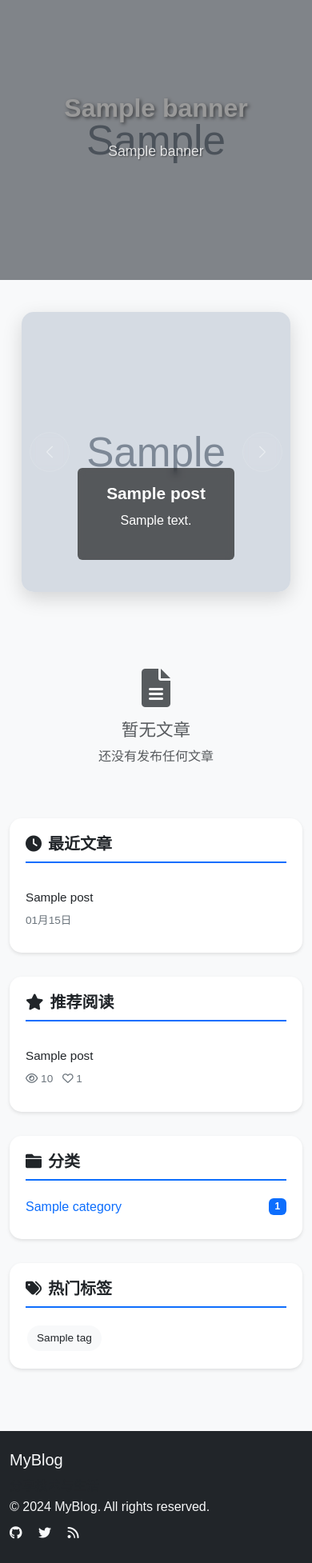
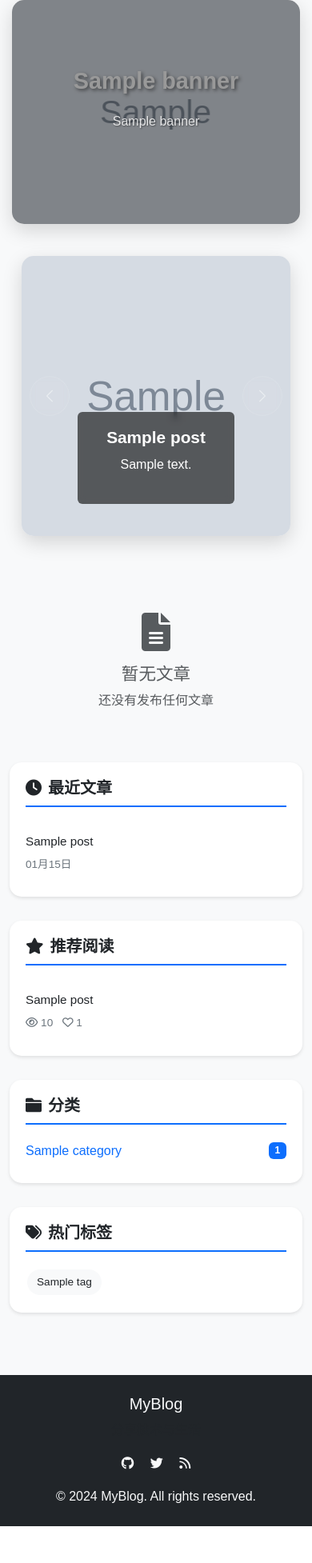
Before and after one commit to jhzhou002/blog, a Django app: page / in a window 390 px wide. Shown: the part 62-2016 px from the top of the page at 80% size. After the commit the page ends 1970 px from the top, so only its background shows below. Run offline with Django 4.2, Linux system fonts and the light colour scheme; tables that the repository leaves empty hold one stand-in row (values such as "Sample post"); grey boxes marked "Sample" are stand-in pictures.

Commit message:
Implement comprehensive homepage UI improvements and responsive design
- Enhanced hero banner carousel with proper rounded corners and side margins
- Redesigned blog post cards with consistent unified layout and dimensions
- Restructured post card layout: left image, right content with title/summary separation
- Added comprehensive post statistics footer with engagement metrics
- Centralized footer information and social media links for better visual balance
- Repositioned back-to-top button above footer area with modern styling
- Implemented responsive design for mobile devices with adaptive card layouts
- Added smooth hover effects and image scaling animations
- Improved typography and spacing for better readability
- Enhanced visual hierarchy with proper content organization

🤖 Generated with [Claude Code](https://claude.ai/code)

Co-Authored-By: Claude <noreply@anthropic.com>

```diff
--- a/static/css/style.css
+++ b/static/css/style.css
@@ -45,14 +45,18 @@ body {
 .hero-banner-section {
     position: relative;
     margin-bottom: 40px;
+    padding: 0 30px; /* 左右留边距 */
 }
 
 .hero-carousel {
-    height: 500px;
+    height: 400px;
+    border-radius: 20px; /* 圆角矩形 */
+    overflow: hidden;
+    box-shadow: 0 8px 25px rgba(0, 0, 0, 0.15);
 }
 
 .hero-banner {
-    height: 500px;
+    height: 400px;
     background-size: cover;
     background-position: center;
     position: relative;
@@ -130,30 +134,35 @@ body {
 }
 
 @media (max-width: 768px) {
+    .hero-banner-section {
+        padding: 0 15px; /* 小屏幕减少边距 */
+    }
+
     .hero-carousel,
     .hero-banner {
-        height: 350px;
+        height: 280px;
+        border-radius: 15px; /* 小屏幕圆角稍小 */
     }
 
     .hero-carousel .hero-title {
-        font-size: 2rem;
+        font-size: 1.8rem;
     }
 
     .hero-carousel .hero-subtitle {
-        font-size: 1.1rem;
+        font-size: 1rem;
     }
 
     .hero-carousel-control {
-        width: 50px;
-        height: 50px;
+        width: 45px;
+        height: 45px;
     }
 
     .hero-carousel-control.carousel-control-prev {
-        left: 15px;
+        left: 10px;
     }
 
     .hero-carousel-control.carousel-control-next {
-        right: 15px;
+        right: 10px;
     }
 }
 
--- a/static/js/main.js
+++ b/static/js/main.js
@@ -244,22 +244,15 @@ if ('IntersectionObserver' in window) {
 }
 
 // Back to top button
-function addBackToTopButton() {
-    const backToTopHTML = `
-        <button id="backToTop" class="btn btn-primary position-fixed d-none"
-                style="bottom: 20px; right: 20px; border-radius: 50%; width: 50px; height: 50px; z-index: 1000;">
-            <i class="fas fa-arrow-up"></i>
-        </button>
-    `;
-    document.body.insertAdjacentHTML('beforeend', backToTopHTML);
-
+function initBackToTopButton() {
     const backToTopBtn = document.getElementById('backToTop');
 
+    if (backToTopBtn) {
         window.addEventListener('scroll', () => {
             if (window.pageYOffset > 300) {
-            backToTopBtn.classList.remove('d-none');
+                backToTopBtn.classList.add('show');
             } else {
-            backToTopBtn.classList.add('d-none');
+                backToTopBtn.classList.remove('show');
             }
         });
 
@@ -270,6 +263,7 @@ function addBackToTopButton() {
             });
         });
     }
+}
 
 // Initialize back to top button
-addBackToTopButton();
+initBackToTopButton();
--- a/templates/base.html
+++ b/templates/base.html
@@ -85,22 +85,25 @@
         {% block content %}{% endblock %}
     </main>
 
+    <!-- Back to Top Button -->
+    <button id="backToTop" class="back-to-top-btn">
+        <i class="fas fa-arrow-up"></i>
+    </button>
+
     <!-- Footer -->
     <footer class="bg-dark text-light py-4 mt-5">
         <div class="container">
-            <div class="row align-items-center">
-                <div class="col-md-6">
+            <div class="text-center">
+                <div class="mb-3">
                     <h5 class="mb-2">MyBlog</h5>
                     <p class="mb-0 text-muted">分享技术与生活</p>
                 </div>
-                <div class="col-md-6 text-md-end">
-                    <p class="mb-0">&copy; 2024 MyBlog. All rights reserved.</p>
-                    <div class="mt-2">
-                        <a href="#" class="text-light me-3"><i class="fab fa-github"></i></a>
-                        <a href="#" class="text-light me-3"><i class="fab fa-twitter"></i></a>
-                        <a href="#" class="text-light"><i class="fas fa-rss"></i></a>
-                    </div>
+                <div class="mb-3">
+                    <a href="#" class="text-light me-3"><i class="fab fa-github"></i></a>
+                    <a href="#" class="text-light me-3"><i class="fab fa-twitter"></i></a>
+                    <a href="#" class="text-light"><i class="fas fa-rss"></i></a>
                 </div>
+                <p class="mb-0">&copy; 2024 MyBlog. All rights reserved.</p>
             </div>
         </div>
     </footer>
--- a/templates/blog/index.html
+++ b/templates/blog/index.html
@@ -100,8 +100,9 @@
             <div class="posts-section">
                 {% for post in posts %}
                 <article class="post-card">
-                    <div class="row g-0">
-                        <div class="col-md-4">
+                    <div class="post-card-content">
+                        <!-- 左侧封面图 -->
+                        <div class="post-card-img-wrapper">
                             <a href="{{ post.get_absolute_url }}">
                                 {% if post.cover_image %}
                                     <img src="{{ post.cover_image.url }}" class="post-card-img" alt="{{ post.title }}">
@@ -110,8 +111,10 @@
                                 {% endif %}
                             </a>
                         </div>
-                        <div class="col-md-8">
-                            <div class="post-card-body">
+
+                        <!-- 右侧内容区 -->
+                        <div class="post-card-body">
+                            <div class="post-card-main">
                                 {% if post.category %}
                                     <a href="{% url 'blog:category_posts' post.category.pk %}" class="category-badge">
                                         {{ post.category.name }}
@@ -120,23 +123,41 @@
 
                                 <h3><a href="{{ post.get_absolute_url }}" class="post-title">{{ post.title }}</a></h3>
 
-                                <p class="post-summary">{{ post.summary }}</p>
-
-                                <div class="post-meta">
-                                    <span><i class="far fa-clock"></i> {{ post.created_at|date:"Y-m-d" }}</span>
-                                    <span><i class="far fa-eye"></i> {{ post.views }}</span>
-                                    <span><i class="far fa-heart"></i> {{ post.likes }}</span>
-                                    <span><i class="far fa-star"></i> {{ post.favorites }}</span>
-                                    <span><i class="far fa-comment"></i> {{ post.comments.count }}</span>
-                                </div>
+                                <p class="post-summary">{{ post.summary|truncatechars:120 }}</p>
 
                                 {% if post.tags.exists %}
-                                <div class="post-tags mt-2">
-                                    {% for tag in post.tags.all %}
+                                <div class="post-tags">
+                                    {% for tag in post.tags.all|slice:":3" %}
                                         <a href="{% url 'blog:tag_posts' tag.pk %}" class="tag"># {{ tag.name }}</a>
                                     {% endfor %}
                                 </div>
                                 {% endif %}
+                            </div>
+
+                            <!-- 底部统计数据 -->
+                            <div class="post-card-footer">
+                                <div class="post-stats">
+                                    <span class="post-stat">
+                                        <i class="far fa-calendar-alt"></i>
+                                        {{ post.created_at|date:"m-d" }}
+                                    </span>
+                                    <span class="post-stat">
+                                        <i class="far fa-eye"></i>
+                                        {{ post.views }}
+                                    </span>
+                                    <span class="post-stat">
+                                        <i class="far fa-heart"></i>
+                                        {{ post.likes }}
+                                    </span>
+                                    <span class="post-stat">
+                                        <i class="far fa-star"></i>
+                                        {{ post.favorites }}
+                                    </span>
+                                    <span class="post-stat">
+                                        <i class="far fa-comment"></i>
+                                        {{ post.comments.count }}
+                                    </span>
+                                </div>
                             </div>
                         </div>
                     </div>
```
Also changed, not shown: other parts of static/css/style.css (+119 -3 lines). Lines whose indentation alone changed are shown as unchanged.
